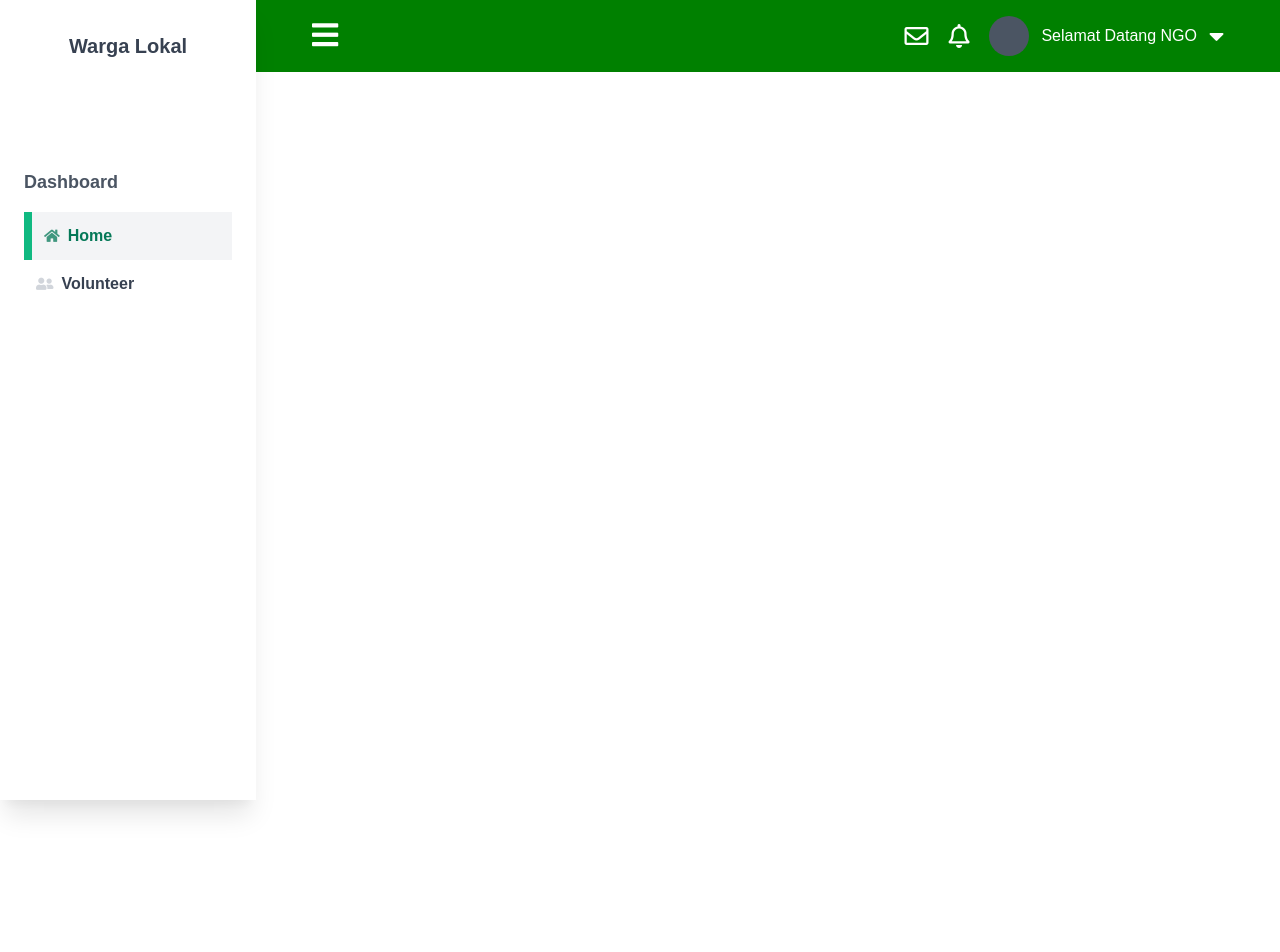
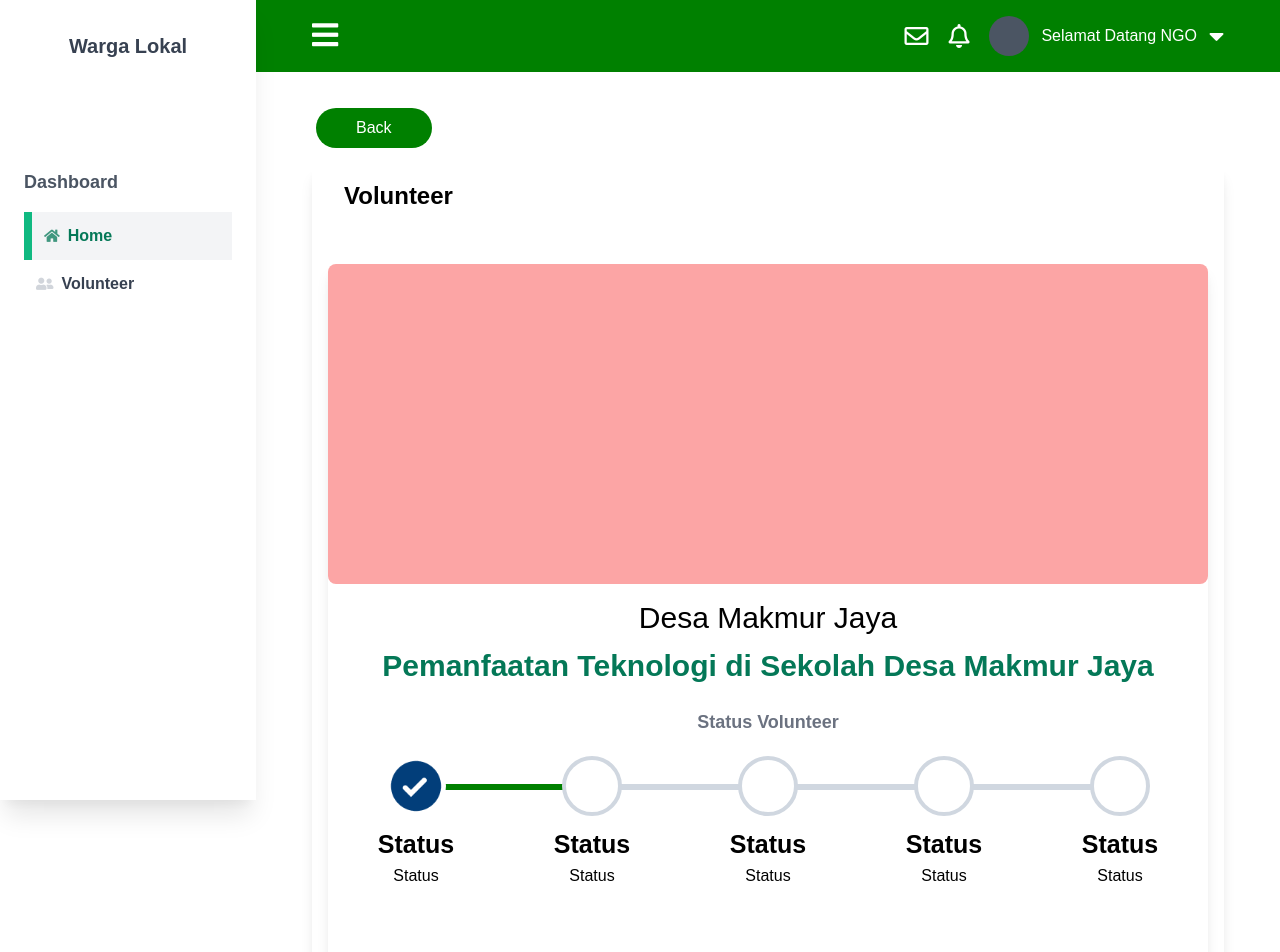
Before and after one commit to rickyrivaldo98/wargalokal-website, a React (Create React App) app: page /admin/detail-volunteer-admin in a window 1280 px wide. Shown: the top 952 px of the page. Before the commit the page ends 800 px from the top, so only its background shows below. Built offline with nearby package versions, Linux system fonts and the light colour scheme.

Commit message:
detail volunteer

```diff
--- a/src/pages/admin/Admin.tsx
+++ b/src/pages/admin/Admin.tsx
@@ -4,6 +4,7 @@ import { Switch, Route } from "react-router-dom";
 import Dashboard from "./Dashboard";
 import VolunteerAdmin from "./VoluteerAdmin";
 import NavbarAdmin from "src/components/admin/navbarAdmin";
+import Detailvolunteer from "./Detailvolunteer";
 
 const Admin = () => {
   return (
@@ -13,6 +14,9 @@ const Admin = () => {
         <NavbarAdmin />
         <div className="px-4 md:px-10 mx-auto w-full">
           <Switch>
+            <Route path="/admin/detail-volunteer-admin">
+              <Detailvolunteer />
+            </Route>
             <Route path="/admin/volunteer-admin">
               <VolunteerAdmin />
             </Route>
--- /dev/null
+++ b/src/pages/admin/Detailvolunteer.tsx
@@ -0,0 +1,70 @@
+
+const Detailvolunteer = () => {
+    return (
+        <>
+            <div className="flex flex-wrap mt-4">
+                <div className="my-5 ml-5 py-2 px-10 rounded-full bg-primary text-white">Back</div>
+                <div className="w-full mb-12 px-4">
+                    <div
+                        className="flex flex-col min-w-0 break-words w-full mb-6 shadow-lg rounded"
+                    >
+                        <div className="rounded-t mb-0 px-4 py-3 border-0">
+                            <div className="relative w-full px-4 max-w-full flex-grow flex-1">
+                                <h3 className="font-semibold text-2xl">Volunteer</h3>
+                            </div>
+                        </div>
+                        <div className="my-10 mx-4 rounded-lg shadow-lg">
+                            <div className="h-80 bg-red-300 rounded-lg">
+                            </div>
+                            <div className="px-4 py-2 text-center">
+                                <div className="text-3xl pt-2">
+                                    Desa Makmur Jaya
+                                </div>
+                                <div className="text-3xl font-black text-green-700 py-3">
+                                    Pemanfaatan Teknologi di Sekolah Desa Makmur Jaya
+                                </div>
+                                <div className="text-lg font-black text-gray-500 py-3">
+                                    Status Volunteer
+                                </div>
+                            </div>
+                            <div className="kontainerbar">
+                                <ul className="progressbar">
+                                    <li className="active">
+                                        <b>Status</b>
+                                        <br />
+                                        <p>Status</p>
+                                    </li>
+                                    <li>
+                                        <b>Status</b>
+                                        <br />
+                                        <p>Status</p>
+                                    </li>
+                                    <li>
+                                        <b>Status</b>
+                                        <br />
+                                        <p>Status</p>
+                                    </li>
+                                    <li>
+                                        <b>Status</b>
+                                        <br />
+                                        <p>Status</p>
+                                    </li>
+                                    <li>
+                                        <b>Status</b>
+                                        <br />
+                                        <p>Status</p>
+                                    </li>
+
+                                </ul>
+                            </div>
+                        </div>
+
+                    </div>
+
+                </div>
+            </div>
+        </>
+    );
+}
+
+export default Detailvolunteer;
--- a/src/styles/globals.css
+++ b/src/styles/globals.css
@@ -28,3 +28,73 @@
   );
   z-index: -1;
 }
+
+.kontainerbar {
+  width: 100%;
+  height: 300px;
+  text-align: center;
+  /* margin-bottom: 70px; */
+}
+
+.progressbar {
+  /* counter-reset: step; */
+}
+
+.progressbar li {
+  list-style-type: none;
+  float: left;
+  width: 20%;
+  position: relative;
+  text-align: center;
+  margin-bottom: 50px;
+}
+
+.progressbar li b {
+  font-size: 25px;
+}
+
+.progressbar li::before {
+  content: "";
+  /* counter-increment: step; */
+  width: 60px;
+  height: 60px;
+  line-height: 50px;
+  border: 4px solid #d0d7e0;
+  display: block;
+  text-align: center;
+  margin: 0 auto 10px auto;
+  border-radius: 50%;
+  background-color: white;
+}
+
+.progressbar li:after {
+  content: "";
+  position: absolute;
+  width: 100%;
+  height: 1px;
+  /* background-color: black; */
+  top: 28px;
+  left: -50%;
+  z-index: -1;
+  border: 3px solid #d0d7e0;
+}
+
+.progressbar li:first-child:after {
+  content: none;
+}
+
+.progressbar li.active {
+  color: black;
+}
+
+.progressbar li.active:before {
+  border: none;
+  background-image: url(../assets/check.png);
+  background-repeat: no-repeat;
+  background-position: center; /* Center the image */
+  background-size: cover; /* Resize the background image to cover the entire container */
+}
+
+.progressbar li.active + li:after {
+  border: 3px solid #008000;
+}
```
Also changed, not shown: src/assets/check.png (added).
